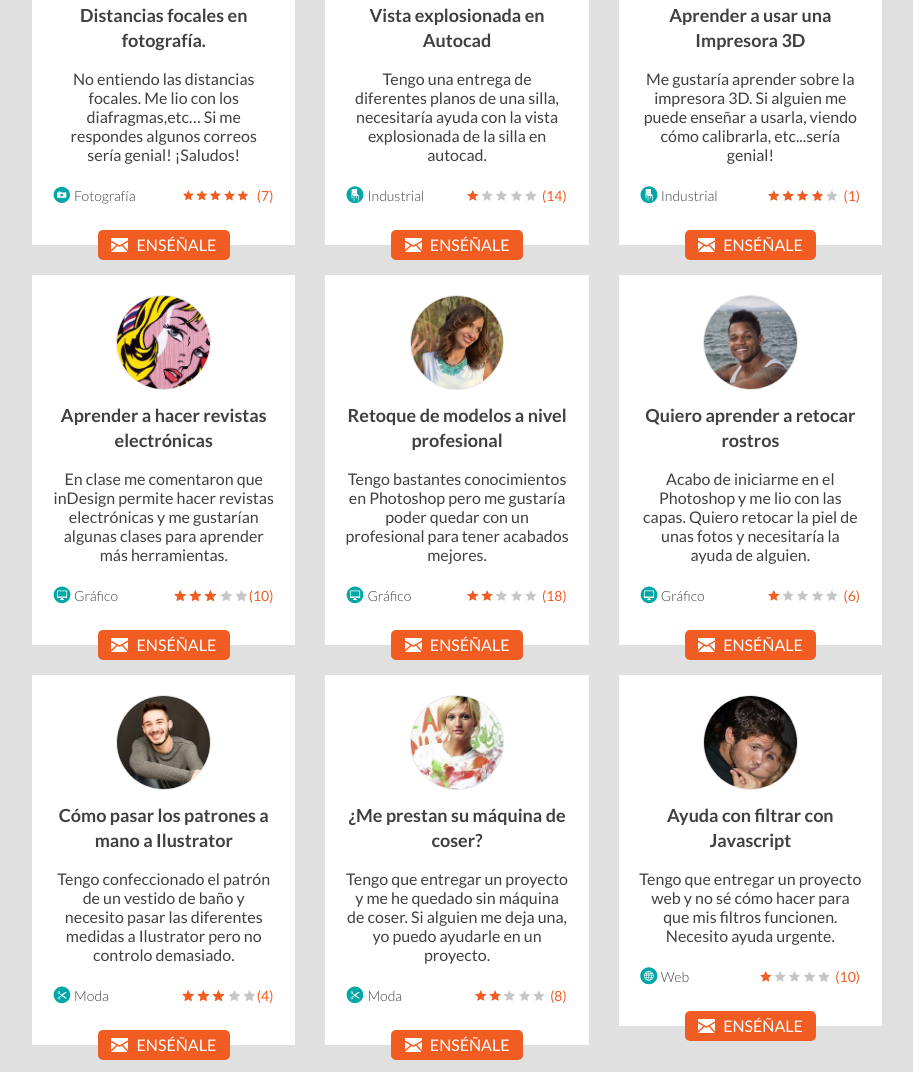
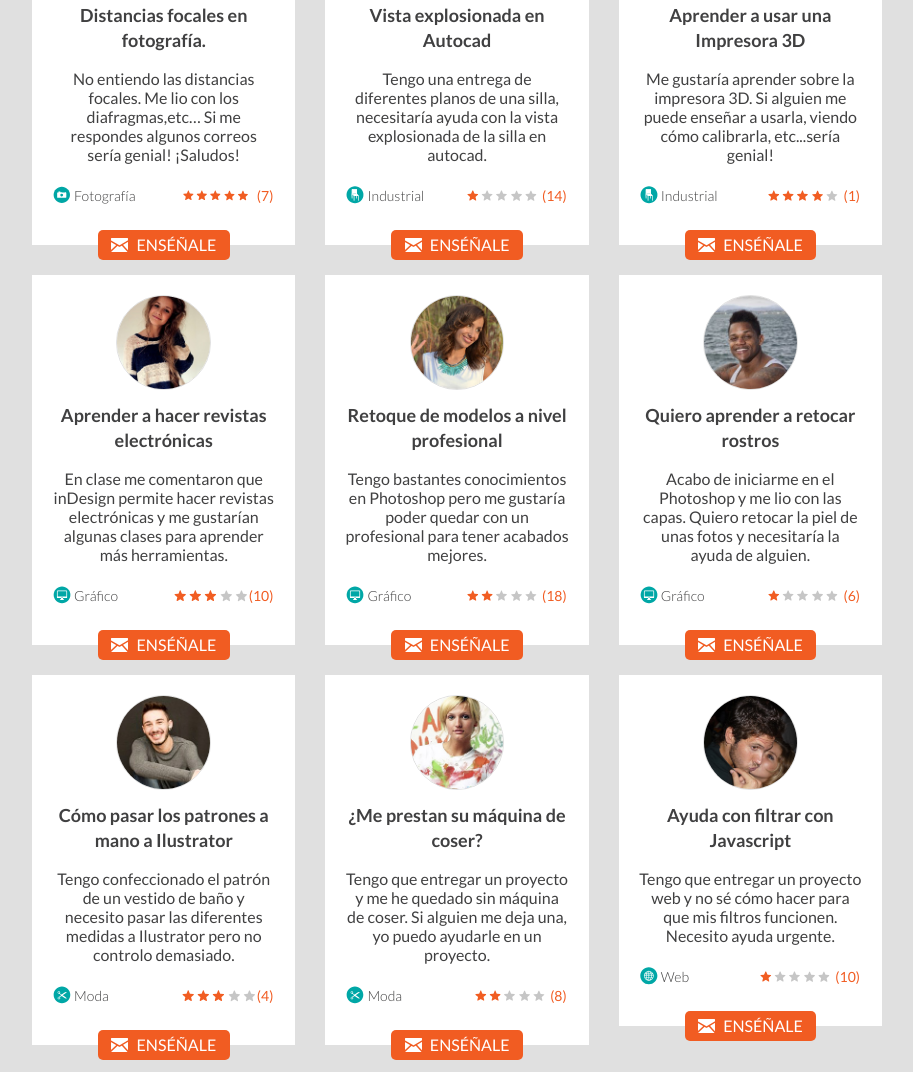
Before and after one commit to puntoyseguido/puntoyseguido, a plain HTML site: page anuncios.html in a window 1280 px wide. Shown: the part 2518-3590 px from the top of the page, without its empty margins (270-1183 px from the left). Drawn offline with nearby package versions, Linux system fonts and the light colour scheme; a script that the page names is missing.

Commit message:
cambios imagen

```diff
--- a/anuncios.html
+++ b/anuncios.html
@@ -884,7 +884,7 @@
                 <li data-reciente="18" data-popularidad="10" data-puntuacion="3" class="large-4 medium-6 small-12 columns grafico">
                  <article class="anuncio">
                         <a class="type-color-5" href="#"><div class="foto">
-                            <img class="foto-alumno imagen-redondo" src="imagenes/alumno-16-buscador.jpg" alt="imagen del usuario">
+                            <img class="foto-alumno imagen-redondo" src="imagenes/alumno-3-buscador.jpg" alt="imagen del usuario">
                         </div>
                         <div class="content-container cf">
                         <div class="texto-cuadrado">
```
